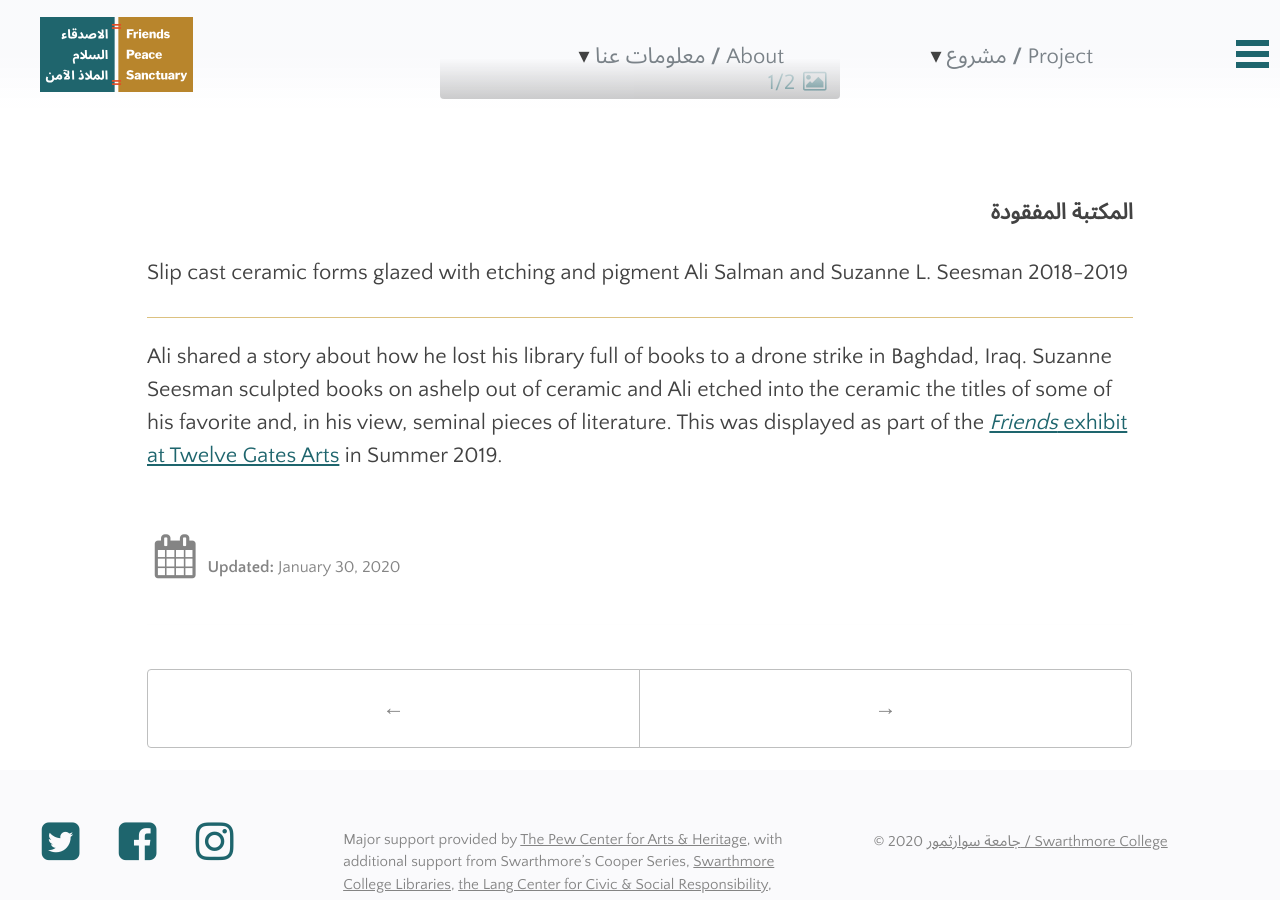
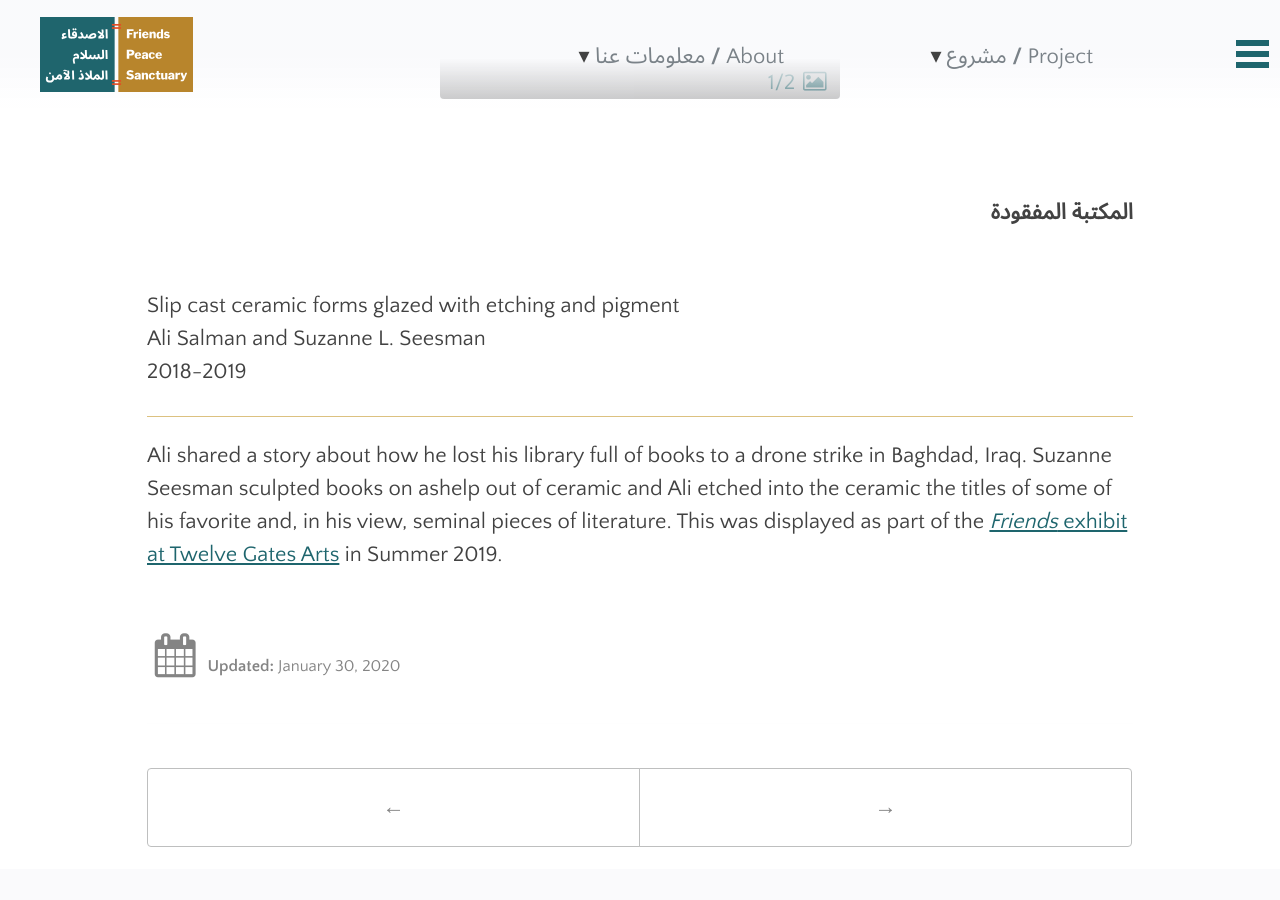
Before and after one commit to swat-ds/fps.swarthmore.edu, a Jekyll site: the page built from _posts/2020-01-30-ghost-library-ali-salman-suzanne-seesman.md, in a window 1280 px wide and 900 px high, scrolled down 544 px. Built offline with Jekyll 4.4.1, drawn with Linux system fonts in a browser that asks for light colours.

```diff
--- a/_posts/2020-01-30-ghost-library-ali-salman-suzanne-seesman.md
+++ b/_posts/2020-01-30-ghost-library-ali-salman-suzanne-seesman.md
@@ -15,9 +15,9 @@ gallery:
 **المكتبة المفقودة**
 {: .ar}
 
-Slip cast ceramic forms glazed with etching and pigment
-Ali Salman and Suzanne L. Seesman
-2018-2019
+<br/>Slip cast ceramic forms glazed with etching and pigment
+<br/>Ali Salman and Suzanne L. Seesman
+<br/>2018-2019
 
 
 <hr/>
```
